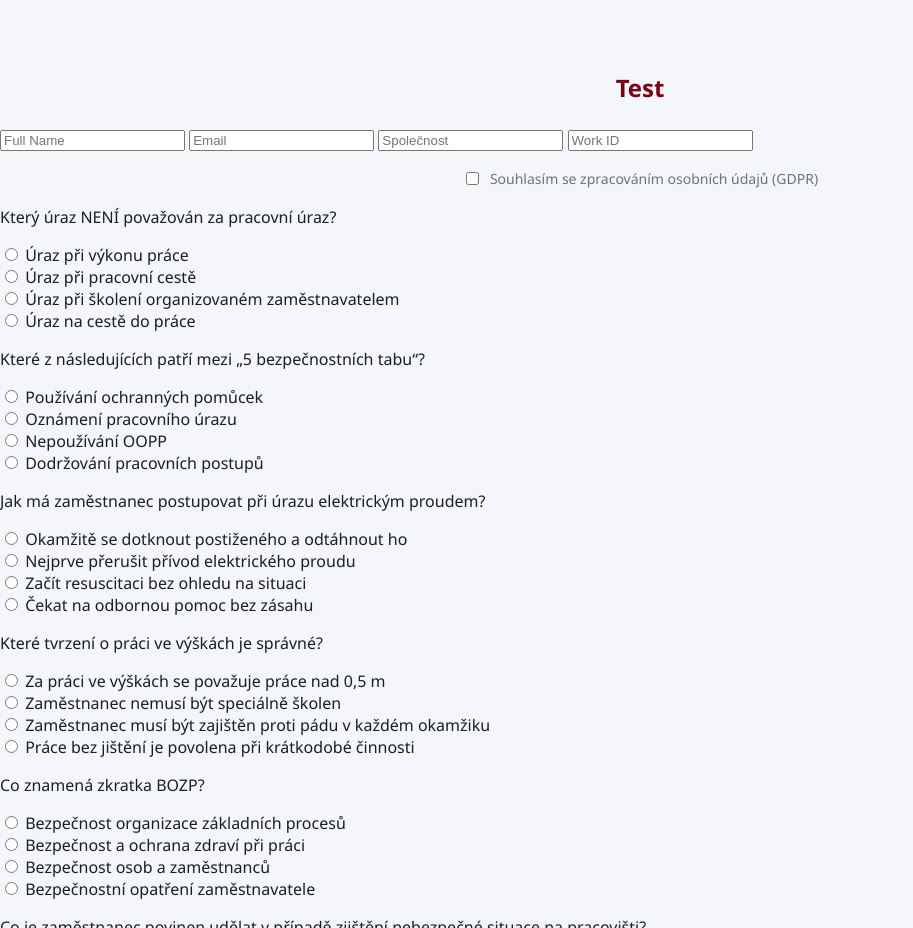
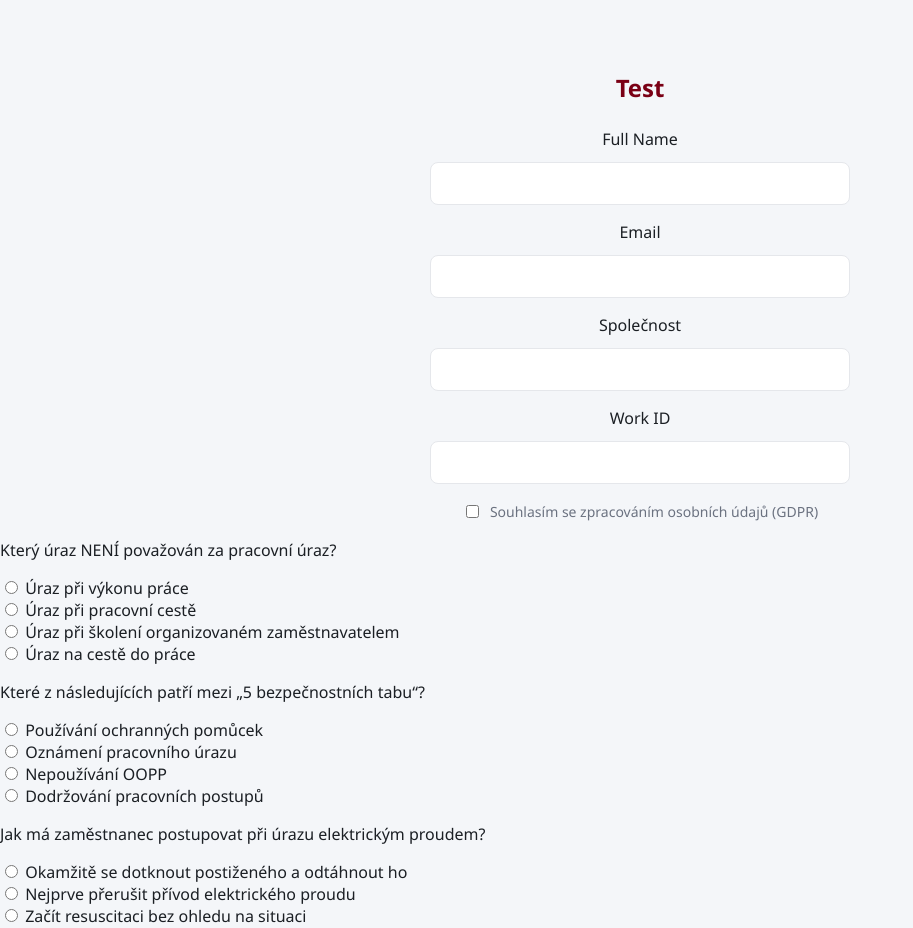
Before and after one commit to HiLoCookie/BOZP, a website: page index.html in a window 1280 px wide. Shown: the part 820-1748 px from the top of the page, without its empty margins (0-913 px from the left). Drawn offline with Linux system fonts and the light colour scheme.

Commit message:
Update index.html

```diff
--- a/index.html
+++ b/index.html
@@ -14,12 +14,27 @@
 
 <h2>Test</h2>
 
-<form id="testForm">
+<form id="testForm" class="form">
 
-  <input type="text" id="name" placeholder="Full Name" required>
-  <input type="email" id="email" placeholder="Email" required>
-  <input type="text" id="company" placeholder="Společnost" required>
-  <input type="text" id="workId" placeholder="Work ID">
+  <div class="form-group">
+    <label for="name">Full Name</label>
+    <input type="text" id="name" required>
+  </div>
+
+  <div class="form-group">
+    <label for="email">Email</label>
+    <input type="email" id="email" required>
+  </div>
+
+  <div class="form-group">
+    <label for="company">Společnost</label>
+    <input type="text" id="company" required>
+  </div>
+
+  <div class="form-group">
+    <label for="workId">Work ID</label>
+    <input type="text" id="workId" required>
+  </div>
 
    <label class="gdpr">
       <input type="checkbox" id="gdpr" required>
```
